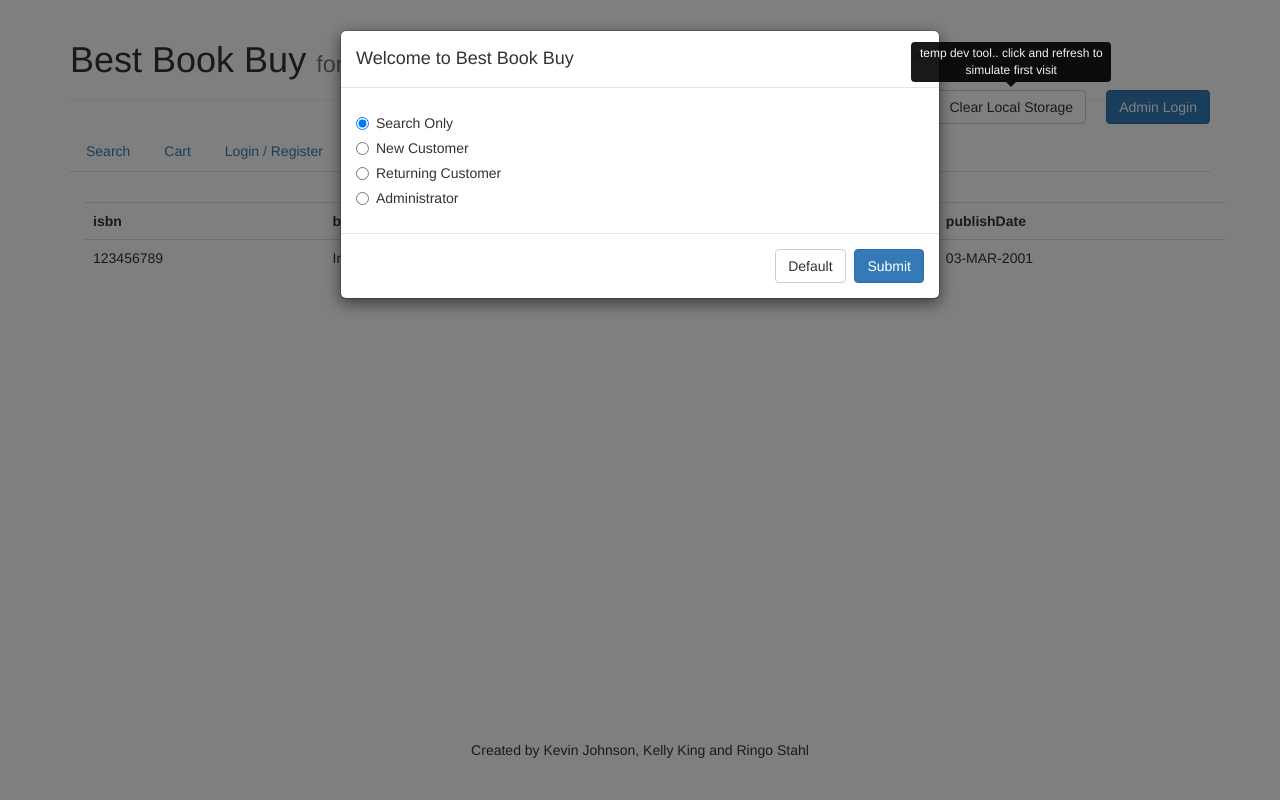
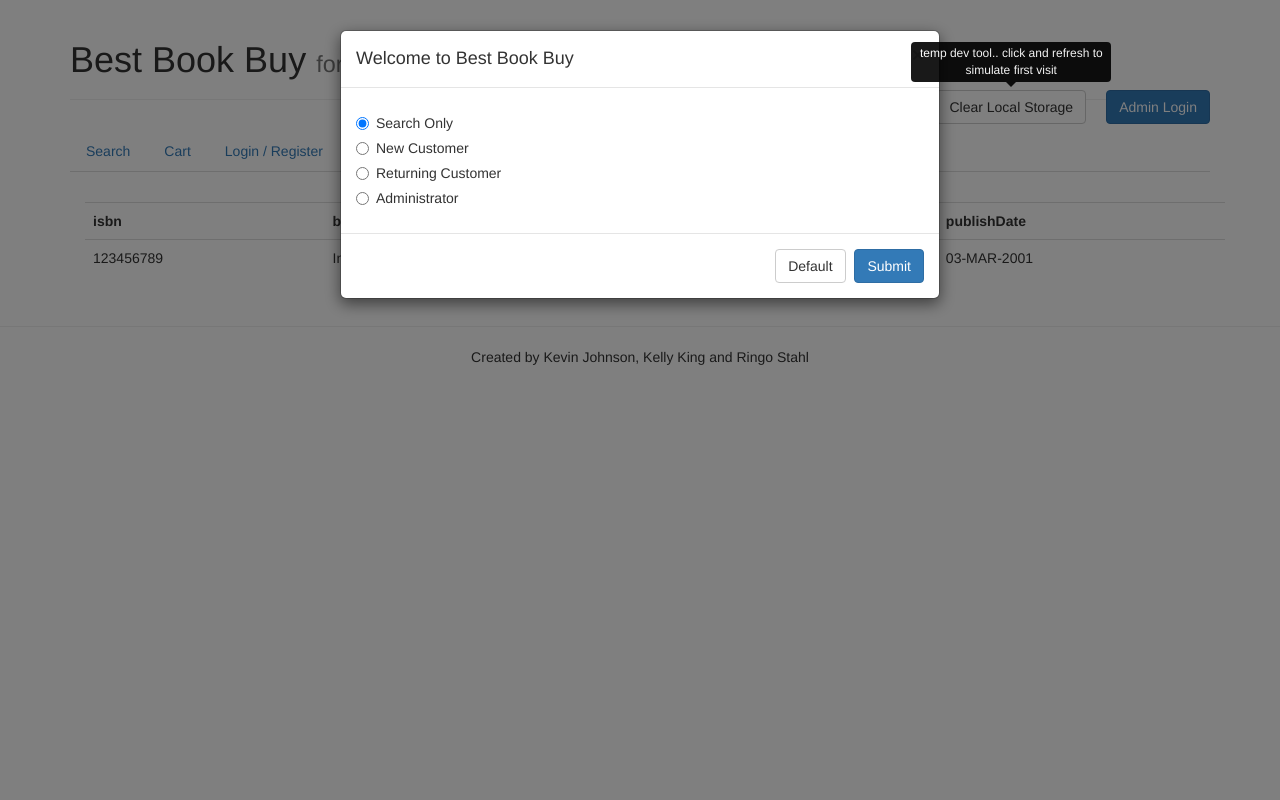
Before and after one commit to kellyk/b3, a PHP site: page /cart in a window 1280 px wide. Run offline with PHP 8.4, Linux system fonts and the light colour scheme; some libraries are stand-ins or nearby versions.

Commit message:
Make the footer decide its position a bit better.

```diff
--- a/public/css/style.css
+++ b/public/css/style.css
@@ -3,12 +3,13 @@
 }
 
 .footer {
+	margin-top: 30px;
 	background: #fff;
 	width: 100%;
 	height:50px;
-	position:absolute;
 	bottom:10px;
 	text-align: center;
+	display: block;
 }
 
 .container > .nav-list {
@@ -22,3 +23,7 @@
 	float: left;
 	margin-left: 15px;
 }
+
+.removeReview {
+	margin-left: 30px;
+}
--- a/views/global/footer.php
+++ b/views/global/footer.php
@@ -3,6 +3,7 @@
 </div>
 </div>
 	<div class="footer">
+		<hr></hr>
 		<p>Created by Kevin Johnson, Kelly King and Ringo Stahl</p>
 	</div>
 
--- a/views/search.php
+++ b/views/search.php
@@ -16,5 +16,6 @@
 
   <button type="submit" class="btn btn-default">Submit</button>
 </form>
+</div>
 
 <?php include_once('views/global/footer.php'); ?>
```
